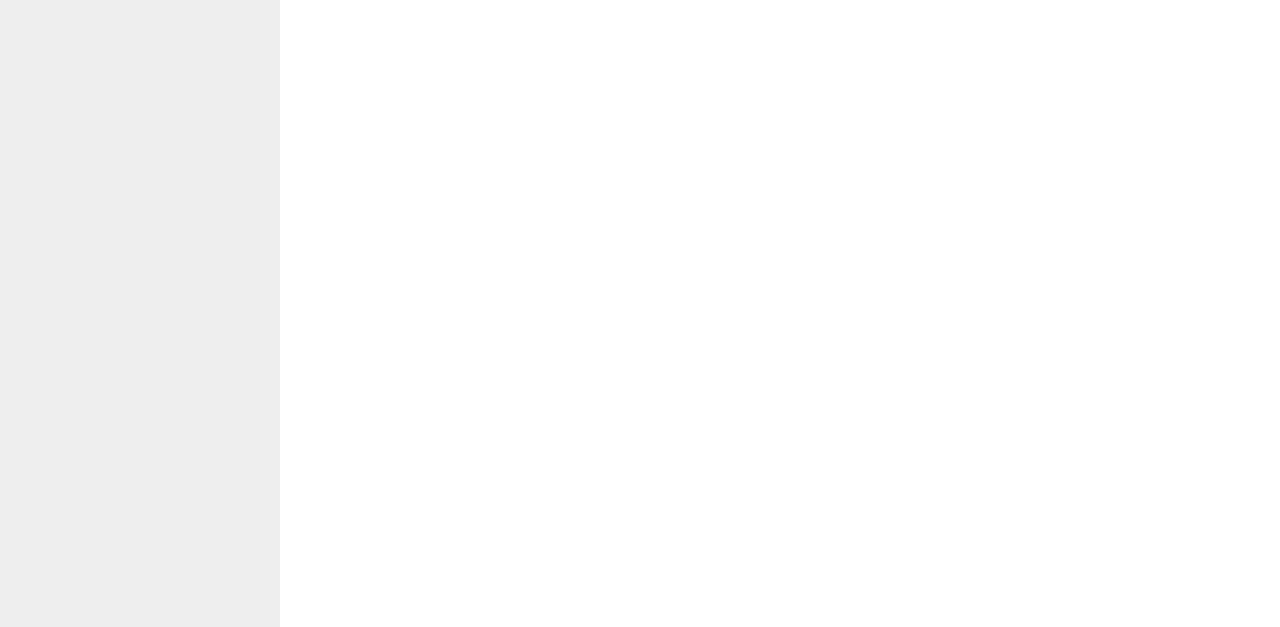
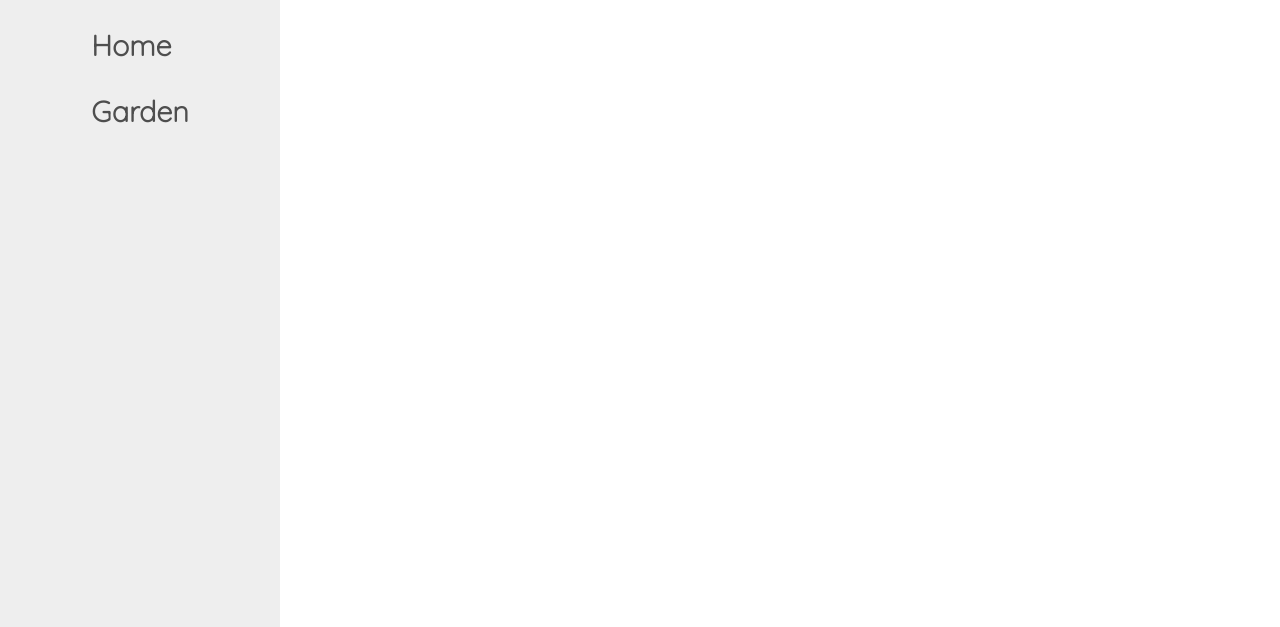
Before and after one commit to KawalaE/To-do, a website built with webpack: page dist/index.html in a window 1280 px wide. Shown: the part 193-820 px from the top of the page. Built offline with nearby package versions, Linux system fonts and the light colour scheme.

Commit message:
Add projects onto project navigation panel

```diff
--- a/src/modules/project.js
+++ b/src/modules/project.js
@@ -10,9 +10,9 @@ export class Project{
     }
 
 }
-const dom = new Project('Dom');
-const ogrod = new Project('Ogrod');
-projects.push(dom);
-projects.push(ogrod);
+const home = new Project('Home');
+const garden = new Project('Garden');
+projects.push(home);
+projects.push(garden);
 
 console.log(projects)
--- a/src/modules/ui.js
+++ b/src/modules/ui.js
@@ -44,6 +44,12 @@ class UserInterface{
         projectsNav.classList.add('projects-nav');
         mainContent.appendChild(projectsNav);
         return projectsNav;
+    }
+    static displayCurrentProjects(projectsNav){
+        const projectsDisplay = document.createElement('div');
+        projectsDisplay.classList.add('projects-display')
+        projectsNav.appendChild(projectsDisplay);
+        return projectsDisplay;
     }
     static projectsAdditionSection(projectsNav){
         const projectsAdditionSection = document.createElement('div');
@@ -100,6 +106,7 @@ class UserInterface{
         const projectAddButton = document.createElement('button');
         projectAddButton.classList.add('project-add-btn');
         projectAddButton.innerHTML = 'Add project';
+
         document.querySelector('#project-modal').appendChild(projectAddButton);
         projectAddButton.addEventListener('click', ()=>{
             const newProject = new Project(inputField.value);
@@ -107,6 +114,10 @@ class UserInterface{
                 alert('Project name cannot be empty!')
             }else{
                 projects.push(newProject);
+                let project = document.createElement('div');
+                project.classList.add('project');
+                project.innerHTML = newProject.name;
+                document.querySelector('.projects-display').appendChild(project);
                 inputField.value = '';
                 document.querySelector('#project-modal').close();
             }
@@ -125,6 +136,14 @@ class UserInterface{
         taskDisplay.classList.add('task-display');
         mainContent.appendChild(taskDisplay);
     }
+    static displayInitialProjects(){
+        for(let i = 0; i< projects.length; i++){
+            let project = document.createElement('div');
+            project.classList.add('project');
+            project.innerHTML = projects[i].name;
+            document.querySelector('.projects-display').appendChild(project);
+        }
+    }
 }
 
 export function createUI(){
@@ -138,7 +157,10 @@ export function createUI(){
     const projectDialog = UserInterface.projectModal(mainContent);
     const projectModal = UserInterface.projectModalHandler(projectDialog, projectButton);
     UserInterface.projectModalCloseBtn(projectDialog);
+
     UserInterface.projectInputForm();
     UserInterface.projectModalAddBtn();
     UserInterface.taskDisplayArea(mainContent);
+    UserInterface.displayCurrentProjects(projectNavigation);
+    UserInterface.displayInitialProjects();
 }
--- a/src/style.css
+++ b/src/style.css
@@ -150,3 +150,20 @@ input[type=text]:focus {
     gap:25px;
     align-items: center;
 }
+.projects-display{
+    display: flex;
+    flex-direction: column;
+    gap: 30px;
+
+}
+.project{
+    color: #4e4e4e;
+    font-size: 1.8em;
+    font-weight: bold;
+    cursor: pointer;
+}
+.project:hover{
+    color: #5ad4b8;
+    transform: scale(110%);
+    transition: 0.3s;
+}
```
Also changed, not shown: dist/bundle.js.
